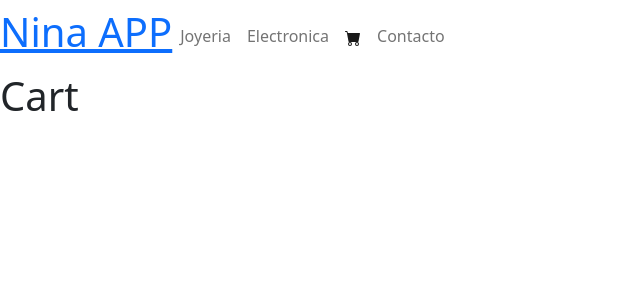
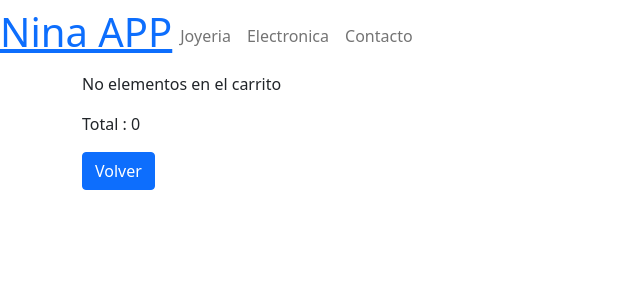
Before and after one commit to matiasjgelpi/Nina_app, a React (Create React App) app: page /cart in a window 1280 px wide. Shown: the top 300 px of the page, without its empty margins (0-640 px from the left). Built offline with nearby package versions, Linux system fonts and the light colour scheme.

Commit message:
clase tecnicas de rendering

```diff
--- a/src/components/cart/Cart.js
+++ b/src/components/cart/Cart.js
@@ -1,11 +1,34 @@
-import React from 'react'
+import React from "react";
+import { useContext } from "react";
+import cartContext from "../../context/cartContext";
+import { Link } from "react-router-dom";
 
 export default function Cart() {
-    return (
-        <div>
+  const { cart, removeItem, cartTotal } = useContext(cartContext);
 
-            <h1>Cart</h1>
+  return (
+    <div className="container">
+      {cart.length === 0 ? (
+        <p>No elementos en el carrito</p>
+      ) : (
+        cart.map((art) =>
+          <div className="row" key={art.id}>
+            <div className="col">{art.title} </div>
+            <div className="col">{art.cantidad} </div>
+            <div className="col">precio: {art.price} </div>
+            <div className="col">
+            <button className="btn btn-primary" onClick={() => {removeItem(art)}}>X</button>
+            </div>
+          </div>
+        )
 
-        </div>
-    )
+      )
+
+     }
+      <p>Total : {cartTotal()}</p>
+      <Link to="/" className="btn btn-primary col">
+        Volver
+      </Link>
+    </div>
+  );
 }
--- a/src/components/cartwidget/CartWidget.js
+++ b/src/components/cartwidget/CartWidget.js
@@ -1,11 +1,26 @@
-const CartWidget = () => {
-    return (
-        <>
-            <svg xmlns="http://www.w3.org/2000/svg" width="16" height="16" fill="currentColor" className="bi bi-cart-fill" viewBox="0 0 16 16">
-                <path d="M0 1.5A.5.5 0 0 1 .5 1H2a.5.5 0 0 1 .485.379L2.89 3H14.5a.5.5 0 0 1 .491.592l-1.5 8A.5.5 0 0 1 13 12H4a.5.5 0 0 1-.491-.408L2.01 3.607 1.61 2H.5a.5.5 0 0 1-.5-.5zM5 12a2 2 0 1 0 0 4 2 2 0 0 0 0-4zm7 0a2 2 0 1 0 0 4 2 2 0 0 0 0-4zm-7 1a1 1 0 1 1 0 2 1 1 0 0 1 0-2zm7 0a1 1 0 1 1 0 2 1 1 0 0 1 0-2z"/>
-            </svg>
-        </>
-    )
-}
+import { useContext} from "react";
+import cartContext from "../../context/cartContext";
 
-export default CartWidget
+const CartWidget = ({contador}) => {
+  const { cartCounter } = useContext(cartContext);
+
+
+  return (
+    <>
+      <svg
+        xmlns="http://www.w3.org/2000/svg"
+        width="16"
+        height="16"
+        fill="currentColor"
+        className="bi bi-cart-fill"
+        viewBox="0 0 16 16"
+      >
+        <path d="M0 1.5A.5.5 0 0 1 .5 1H2a.5.5 0 0 1 .485.379L2.89 3H14.5a.5.5 0 0 1 .491.592l-1.5 8A.5.5 0 0 1 13 12H4a.5.5 0 0 1-.491-.408L2.01 3.607 1.61 2H.5a.5.5 0 0 1-.5-.5zM5 12a2 2 0 1 0 0 4 2 2 0 0 0 0-4zm7 0a2 2 0 1 0 0 4 2 2 0 0 0 0-4zm-7 1a1 1 0 1 1 0 2 1 1 0 0 1 0-2zm7 0a1 1 0 1 1 0 2 1 1 0 0 1 0-2z" />
+      </svg>
+
+      <p>{cartCounter()}</p>
+    </>
+  );
+};
+
+export default CartWidget;
--- a/src/components/itemcount/ItemCount.js
+++ b/src/components/itemcount/ItemCount.js
@@ -22,7 +22,8 @@ const ItemCount = ({stock, initial, onAdd}) => {
                 <button className="btn btn-danger col-md-3" onClick={()=>{setInputValue("restar")}}>-</button>
                 <input  className= "col-md-6 text-center" id="input-contador" type="number" min={initial}  max={stock} defaultValue={initial}/>
                 <button className="btn btn-danger col-md-3" onClick={()=>{setInputValue("sumar")}}>+</button>
-                <button className="btn btn-outline-danger" onClick={(e) => {e.preventDefault(); onAdd(contador)}}>Agregar al carrito</button>
+                <button className="btn btn-outline-danger" onClick={() => {console.log(contador)
+                                                                              onAdd(contador)}}>Agregar al carrito</button>
             </div>
         </div>
     )
--- a/src/components/itemdetail/ItemDetail.js
+++ b/src/components/itemdetail/ItemDetail.js
@@ -5,7 +5,7 @@ import { Link } from "react-router-dom";
 import ItemCount from "../itemcount/ItemCount";
 
 const ItemDetail = ({ producto }) => {
-  const { addItem , clearCart} = useContext(cartContext);
+  const { addItem } = useContext(cartContext);
 
   const onAdd = (cantidad) => {
     addItem(producto, cantidad);
@@ -29,7 +29,7 @@ const ItemDetail = ({ producto }) => {
             </p>
 
             <ItemCount stock={20} initial={1} onAdd={onAdd} />
-            <Link to="/cart" className="btn btn-primary" onClick = {clearCart}>
+            <Link to="/cart" className="btn btn-primary">
               Finalizar Compra
             </Link>
 
--- a/src/components/navbar/NavBar.js
+++ b/src/components/navbar/NavBar.js
@@ -1,7 +1,15 @@
 import CartWidget from "../cartwidget/CartWidget";
 import { NavLink } from "react-router-dom";
+import { useContext } from "react";
+import cartContext from "../../context/cartContext";
+
+
+
 
 const NavBar = () => {
+
+  const { cart } = useContext(cartContext);
+
   return (
     <nav className="navbar navbar-expand-lg navbar-light bg-ligh">
       <NavLink to="/">
@@ -18,9 +26,9 @@ const NavBar = () => {
             Electronica
           </NavLink>
         </li>
-        <li className="nav-item">
-          <NavLink className="nav-link" to="/">
-            <CartWidget />
+        <li className="nav-item" style={cart.length === 0 ? {display:"none"}  : {display:"block"}}>
+          <NavLink className="nav-link"  to="/cart">
+            <CartWidget/>
           </NavLink>
         </li>
         <li className="nav-item">
--- a/src/context/cartContext.js
+++ b/src/context/cartContext.js
@@ -5,36 +5,54 @@ const cartContext = createContext();
 const { Provider } = cartContext;
 
 export const CartProvider = ({ children }) => {
-
   const [cart, setCart] = useState([]);
+  const cartAux = [...cart];
 
 
   const addItem = (item, quantity) => {
+
     if (isInCart(item)) {
-      cart.find((it) => it === item).cantidad += parseInt(quantity);
+      cartAux.find((it) => it.id === item.id).cantidad += parseInt(quantity);
+      setCart(cartAux)
     } else {
       item["cantidad"] = parseInt(quantity);
-      cart.push(item);
+      cartAux.push(item);
+      setCart(cartAux)
     }
-    console.log(cart);
   };
 
-  // const removeItem = (item) => {
-  //   cart.pop(item);
-  // };
+  const removeItem = (art) => {
+    const findArt = cartAux.find((it) => it.id === art.id);
+    cartAux.pop(findArt);
+    setCart(cartAux);
+  };
 
   const clearCart = () => {
-    cart.length = 0
-    setCart(cart);
+    cartAux.length = 0;
+    setCart(cartAux);
   };
 
   const isInCart = (art) => {
-    return cart.includes(art);
+    const findArt = cartAux.find((it) => it.id === art.id);
+    return cartAux.includes(findArt);
   };
+
+  const cartCounter = () => {
+    return cartAux.length !== 0 ? cartAux.map((art) => art.cantidad).reduce((a,b) => a+b) : 0
+  };
+
+  const cartTotal =() => {
+
+    return cartAux.length !== 0 ? cartAux.map((art) => art.price*art.cantidad).reduce((a,b) => a+b) : 0
+  }
 
   const valueProvider = {
     addItem: addItem,
-    clearCart : clearCart
+    clearCart: clearCart,
+    cart: cartAux,
+    removeItem: removeItem,
+    cartCounter: cartCounter,
+    cartTotal : cartTotal
   };
 
   return <Provider value={valueProvider}>{children}</Provider>;
```
Also changed, not shown: src/components/navbar/NavBar.css (added).
